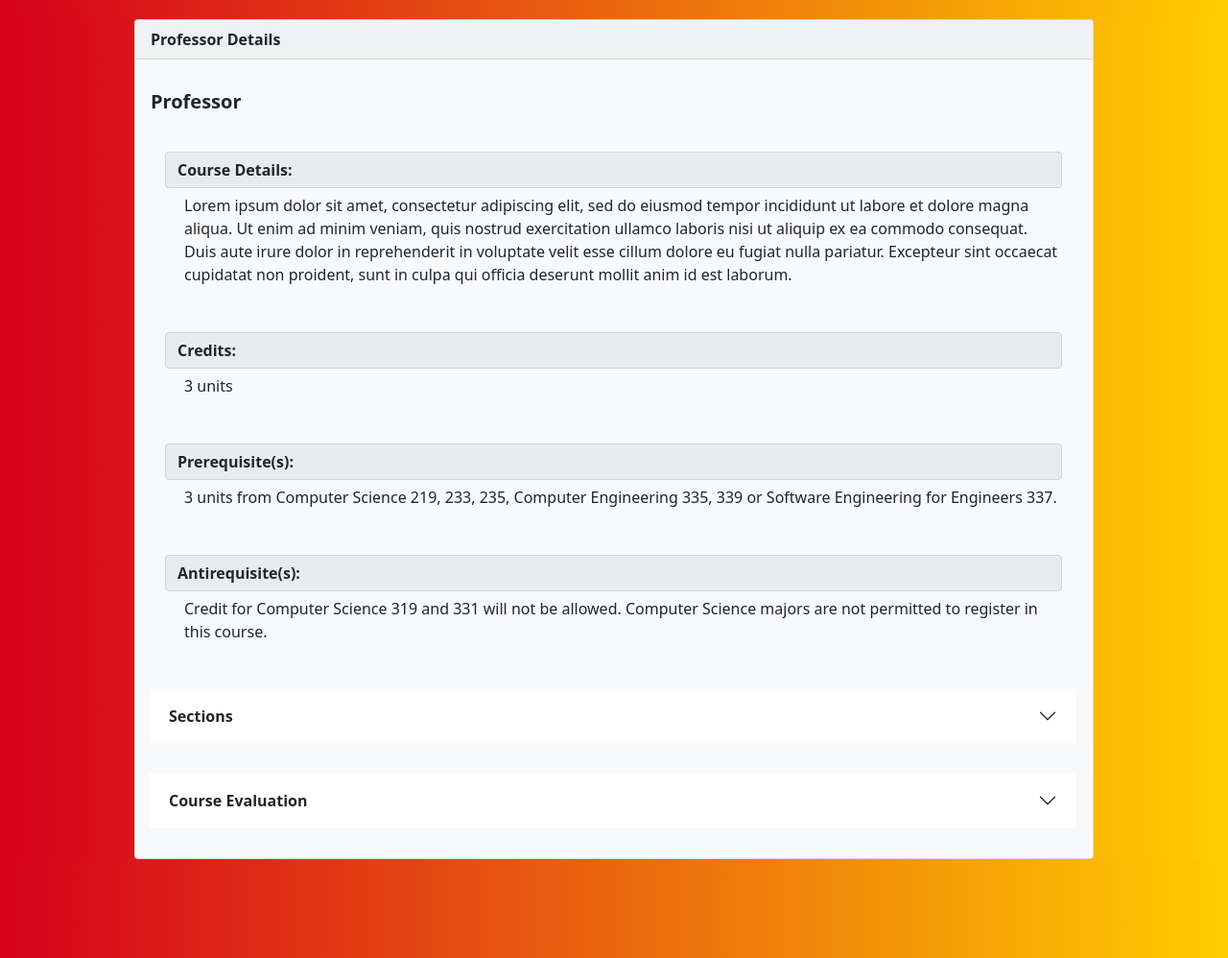
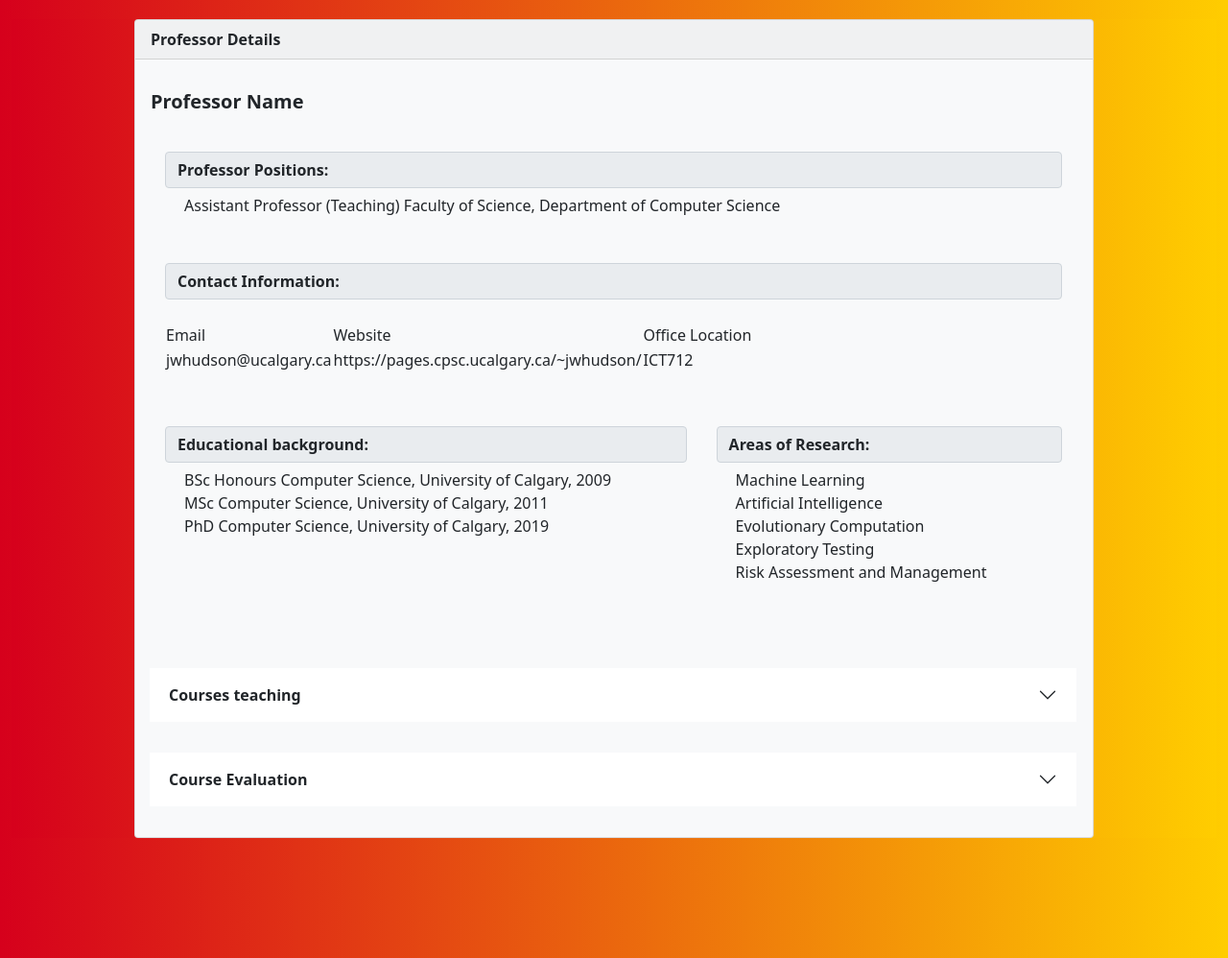
Before and after one commit to csj9703/University-Course-Management-Web-Application, a PHP site: page /professorDetail.php in a window 1280 px wide. Shown: the part 95-1093 px from the top of the page at 96% size. Run offline with PHP 8.4, Linux system fonts and the light colour scheme; the visitor is signed in with stand-in values (Sample User, id 1).

Commit message:
Update professorDetailBox.php

```diff
--- a/components/professorDetailBox.php
+++ b/components/professorDetailBox.php
@@ -5,68 +5,88 @@
         <div class="input-group rounded">
             <!-- Course Name -->
             <div class="input-group mt-3 mb-3">
-                <h5 class="card-title"><b>Professor</b></h5>
+                <h5 class="card-title"><b>Professor Name</b></h5>
             </div>
             <!-- Course Description -->
             <div class="card-body">
-                <span class="input-group-text"><b>Course Details:</b>&nbsp;</span>
+                <span class="input-group-text"><b>Professor Positions:</b>&nbsp;</span>
                 <p class="card-body-text bg-light" style="padding-left: 20px;padding-top: 6px;">
-                Lorem ipsum dolor sit amet, consectetur adipiscing elit, sed do eiusmod tempor incididunt ut labore et dolore magna aliqua. Ut enim ad minim veniam, quis nostrud exercitation ullamco laboris nisi ut aliquip ex ea commodo consequat. Duis aute irure dolor in reprehenderit in voluptate velit esse cillum dolore eu fugiat nulla pariatur. Excepteur sint occaecat cupidatat non proident, sunt in culpa qui officia deserunt mollit anim id est laborum.
+                Assistant Professor (Teaching) Faculty of Science, Department of Computer Science
                 </p>
             </div>
 
             <!-- Course Credits -->
             <div class="card-body">
-                <span class="input-group-text"><b>Credits:</b>&nbsp;</span>
-                <p class="card-body-text bg-light" style="padding-left: 20px;padding-top: 6px;">
-                    3 units
-                </p>
+                <span class="input-group-text"><b>Contact Information:</b>&nbsp;</span>
+                <br>
+                <table>
+                <tr>
+                    <td>Email</td>
+                    <td>Website</td>
+                    <td>Office Location</td>
+                </tr>
+                <tr>
+                    <td>jwhudson@ucalgary.ca</td>
+                    <td>https://pages.cpsc.ucalgary.ca/~jwhudson/</td>
+                    <td>ICT712</td>
+                </tr>
+                </table>
+                <br>
             </div>
             <!-- Prerequisites Info -->
             <div class="card-body">
-                <span class="input-group-text"><b>Prerequisite(s):</b>&nbsp;</span>
+                <span class="input-group-text"><b>Educational background:</b>&nbsp;</span>
                 <p class="card-body-text bg-light" style="padding-left: 20px;padding-top: 6px;">
-                    3 units from Computer Science 219, 233, 235, Computer Engineering 335, 339 or Software Engineering for Engineers 337.
+                BSc Honours Computer Science, University of Calgary, 2009
+                <br>
+                MSc Computer Science, University of Calgary, 2011
+                <br>
+                PhD Computer Science, University of Calgary, 2019
                 </p>
             </div>
             <!-- Antirequisites Info -->
             <div class="card-body mb-3">
-                <span class="input-group-text"><b>Antirequisite(s):</b>&nbsp;</span>
-                <label class="card-body-text bg-light" style="padding-left: 20px;padding-top: 6px;">
-                    Credit for Computer Science 319 and 331 will not be allowed. Computer Science majors are not permitted to register in this course.
+                <span class="input-group-text"><b>Areas of Research:</b>&nbsp;</span>
+                <p class="card-body-text bg-light" style="padding-left: 20px;padding-top: 6px;">
+                Machine Learning
+                <br>
+                Artificial Intelligence
+                <br>
+                Evolutionary Computation
+                <br>
+                Exploratory Testing
+                <br>
+                Risk Assessment and Management
+                <br>
+                <br>
                 </label>
             </div>
 
-            <!-- Section Info -->
+            <!-- Course Info -->
             <div class="input-group mt-3 mb-3">
-                <button class="accordion-button collapsed" data-bs-toggle="collapse" data-bs-target="#sectionCollapse" aria-expanded="false" aria-controls="sectionCollapse"><b>Sections</b></button>
+                <button class="accordion-button collapsed" data-bs-toggle="collapse" data-bs-target="#sectionCollapse" aria-expanded="false" aria-controls="sectionCollapse"><b>Courses teaching</b></button>
             </div>
             <div class="card card-body collapse" aria-expanded="false" id="sectionCollapse">
-                <!-- Section -->
+                <!-- Courses -->
                 <td></td>
                 <td class="details-row-cell" colspan="3">
                     <table id="uofc-table-3" class="uofc-table">
                         <tbody>
                             <tr class="">
                                 <td style="width:1em;padding:1px 0 1px 9px"></td>
-                                <!-- Section id -->
-                                <td style="width:5em;padding-left:3px">L01</td>
-                                <!-- Day and Time -->
-                                <td style="width:11em; text-align: center;">WF 16:00&nbsp;-&nbsp;17:50<br></td>
-                                <!-- Location -->
-                                <td style="width:16em; text-align: center;">WEB&nbsp;BASED<br></td>
-                                <!-- Instructor -->
-                                <td style="width:16em; text-align: center;"><a href="">Professor Placeholder</a></td>
-                                <!-- Textbook -->
-                                <td style="width:100px;text-align:right;"></td>
-                                <td style="width:70px"><a href="">Textbook</a></td>
+                                <!-- Course title -->
+                                <td style="width:5em;padding-left:3px">CPSC 433</td>
+                                <!-- Course name -->
+                                <td style="width:11em; text-align: center;">Artificial Intelligence</td>
+                                <!-- Semester -->
+                                <td style="width:16em; text-align: center;">Fall 2022</td>
                             </tr>
                         </tbody>
                     </table>
                 </td>
             </div>
 
-            <!-- Course evaluation -->
+            <!-- Professor evaluation -->
             <div class="input-group mt-3 mb-3">
                 <button class="accordion-button collapsed" data-bs-toggle="collapse" data-bs-target="#courseEvalCollapse" aria-expanded="false" aria-controls="courseEvalCollapse"><b>Course Evaluation</b></button>
             </div>
@@ -74,19 +94,11 @@
                 <ul class="list-group list-group-flush">
                     <li class="list-group-item">
                         <div class="input-group mt-3 mb-3">
-                            <span class="input-group-text bg-light">Course Difficulty: </span>
-                            <label class="input-group-text bg-light">TEST</label>
-                        </div>
-                        <div class="input-group mt-3 mb-3">
-                            <span class="input-group-text bg-light">Course Workload: </span>
-                            <label class="input-group-text bg-light">TEST</label>
-                        </div>
-                        <div class="input-group mt-3 mb-3">
-                            <span class="input-group-text bg-light">Course Rating: </span>
+                            <span class="input-group-text bg-light">Professor Rating: </span>
                             <label class="input-group-text bg-light">TEST</label>
                         </div>
                         <div class="input-group mt-4 mb-3">
-                            <h5 class="card-title">Course Review: </h5>
+                            <h5 class="card-title">Professor Review: </h5>
                             <hr>
                             <p class="card-text bg-light">"Lorem ipsum dolor sit amet, consectetur adipiscing elit, sed do eiusmod tempor incididunt ut labore et dolore magna aliqua. Ut enim ad minim veniam, quis nostrud exercitation ullamco laboris nisi ut aliquip ex ea commodo consequat. Duis aute irure dolor in reprehenderit in voluptate velit esse cillum dolore eu fugiat nulla pariatur. Excepteur sint occaecat cupidatat non proident, sunt in culpa qui officia deserunt mollit anim id est laborum."</p>
                         </div>
```
